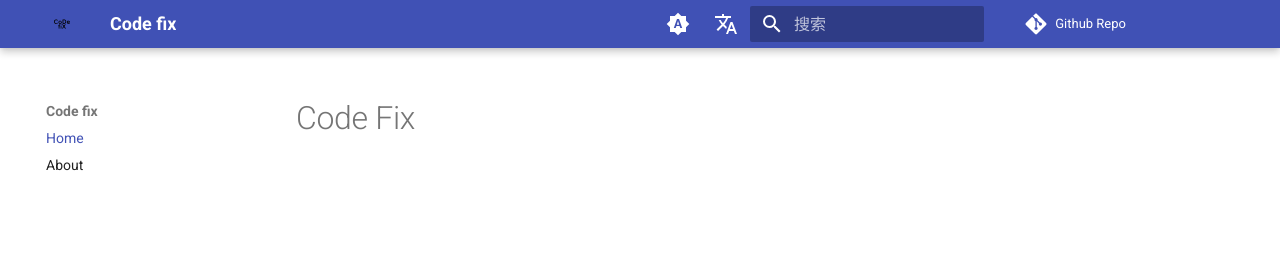
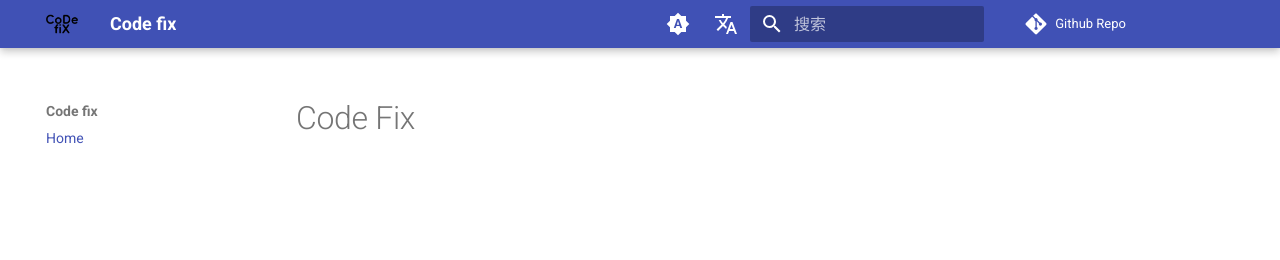
Before and after one commit to GudupaoSpark/code-fix, an MkDocs documentation site: the page built from docs/index.md, in a window 1280 px wide. Shown: the top 260 px of the page. Built offline with MkDocs 1.6.1 and Material for MkDocs 9.7.7, drawn with Linux system fonts in a browser that asks for light colours; comment, search, counter and statistics services are not loaded.

Commit message:
更改标志

```diff
--- a/mkdocs.yml
+++ b/mkdocs.yml
@@ -1,7 +1,6 @@
 site_name: Code fix
 nav:
     - Home: index.md
-    - About: about.md
 
 repo_url: https://github.com/GudupaoSpark/code-fix
 repo_name: Github Repo
@@ -29,8 +28,8 @@ theme:
         icon: material/brightness-4
         name: Switch to system preference
   language: zh
-  logo: cod-fix-logo2.svg
-  favicon: cod-fix-logo2.svg
+  logo: cod-fix-logo23.png
+  favicon: cod-fix-logo23.png
 extra:
   alternate:
     - name: English
```
Also changed, not shown: docs/about.md (deleted, +0 -1 lines), cod-fix-logo23.png (added), docs/cod-fix-logo23.png (added).
